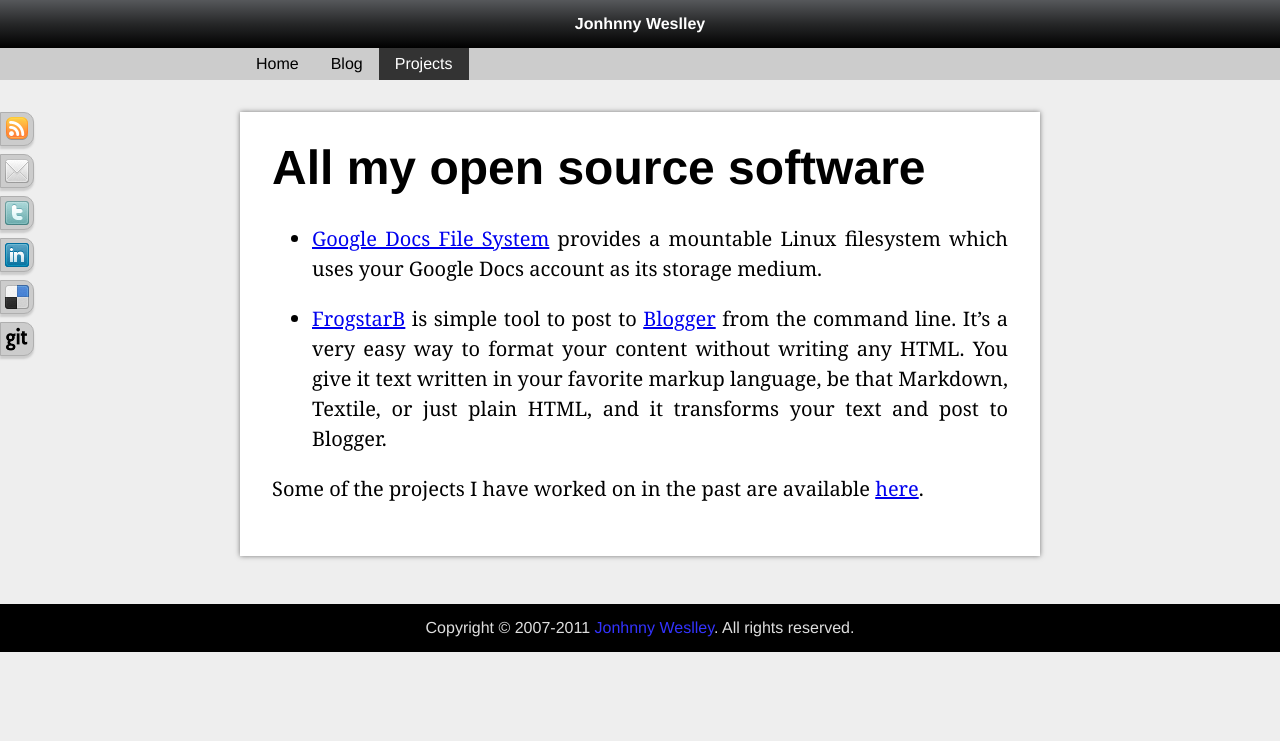
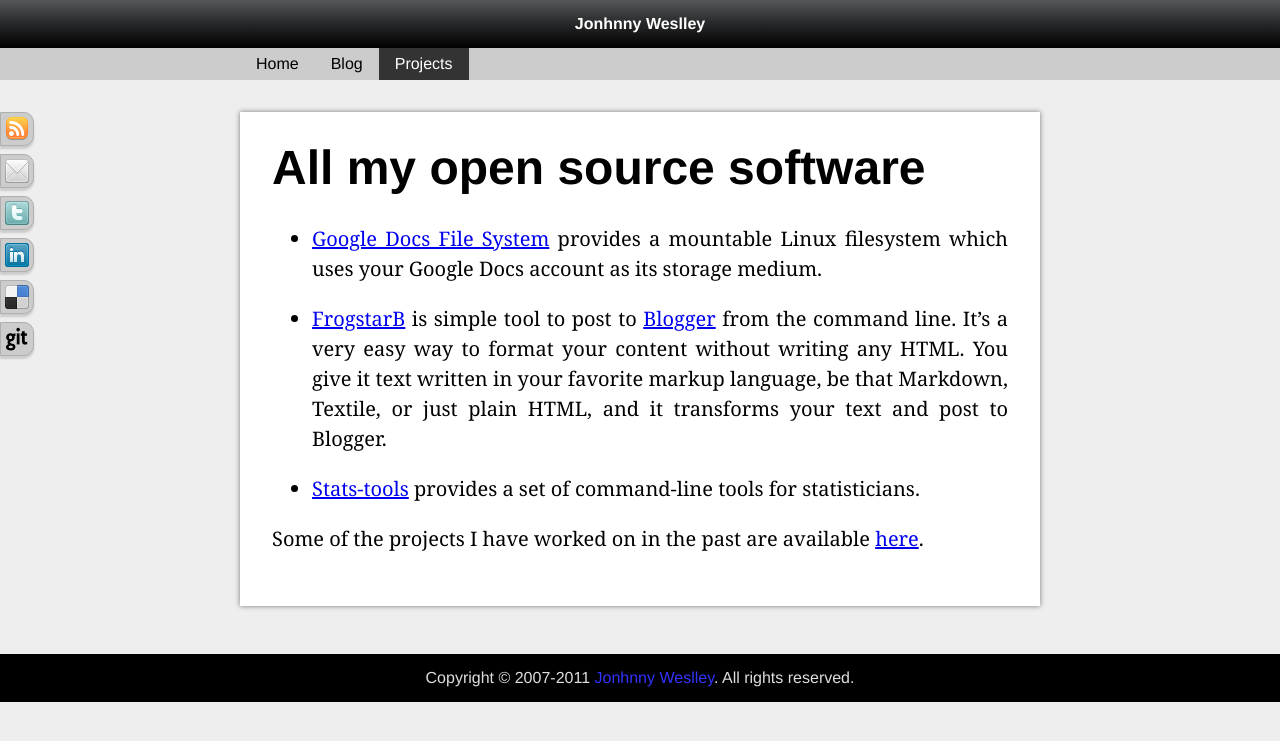
Before and after one commit to jweslley/jweslley.github.com, a Jekyll site: the page built from index.md, in a window 1280 px wide. Shown: the top 741 px of the page. Built offline with Jekyll 4.4.1, drawn with Linux system fonts in a browser that asks for light colours; comment, search, counter and statistics services are not loaded.

Commit message:
new project: stats-tools

```diff
--- a/index.md
+++ b/index.md
@@ -7,9 +7,11 @@
 
 * [FrogstarB][] is simple tool to post to [Blogger](http://www.blogger.com/) from the command line. It’s a very easy way to format your content without writing any HTML. You give it text written in your favorite markup language, be that Markdown, Textile, or just plain HTML, and it transforms your text and post to Blogger.
 
+* [Stats-tools][] provides a set of command-line tools for statisticians.
 
 Some of the projects I have worked on in the past are available [here](/past_projects.html).
 
 
 [gdocsfs]:   http://code.google.com/p/gdocsfs     "Google Docs File System"
 [FrogstarB]: http://github.com/jweslley/frogstarb "FrogstarB blogging tool"
+[Stats-tools]: http://pypi.python.org/pypi/stats-tools "Stats-tools"
```
